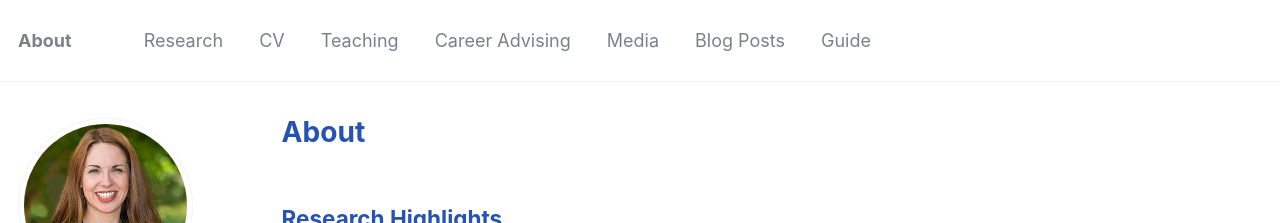
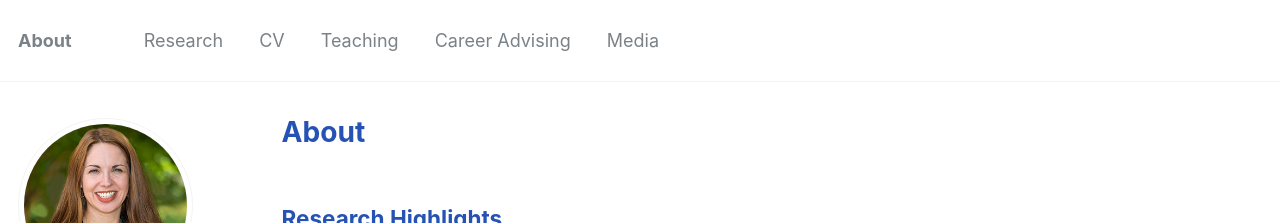
Before and after one commit to jensteele1/jensteele1.github.io, a Jekyll site: the page built from _pages/about.md, in a window 1280 px wide and 900 px high. Shown: the top 223 px of the window. Built offline with Jekyll 4.4.1, drawn with Linux system fonts in a browser that asks for light colours; some web fonts are replaced.

Commit message:
Update navigation.yml
changes file extension of new navigation doc, replacing old navigation.yml

```diff
--- a/_data/navigation.yml
+++ b/_data/navigation.yml
@@ -14,9 +14,3 @@ main:
 
   - title: "Media"
     url: /talks/
-
-  - title: "Blog Posts"
-    url: /year-archive/
-
-  - title: "Guide"
-    url: /markdown/
```
